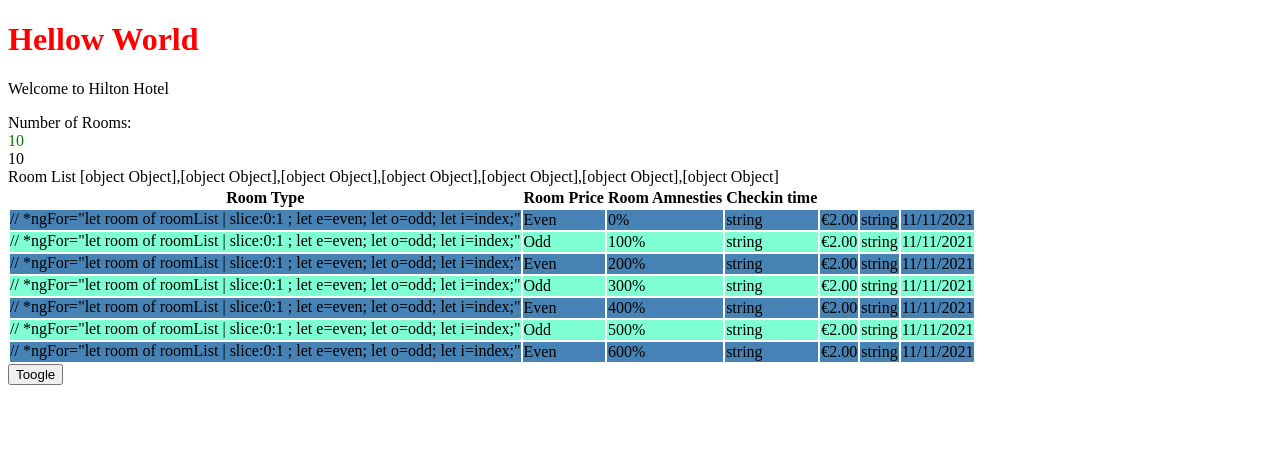
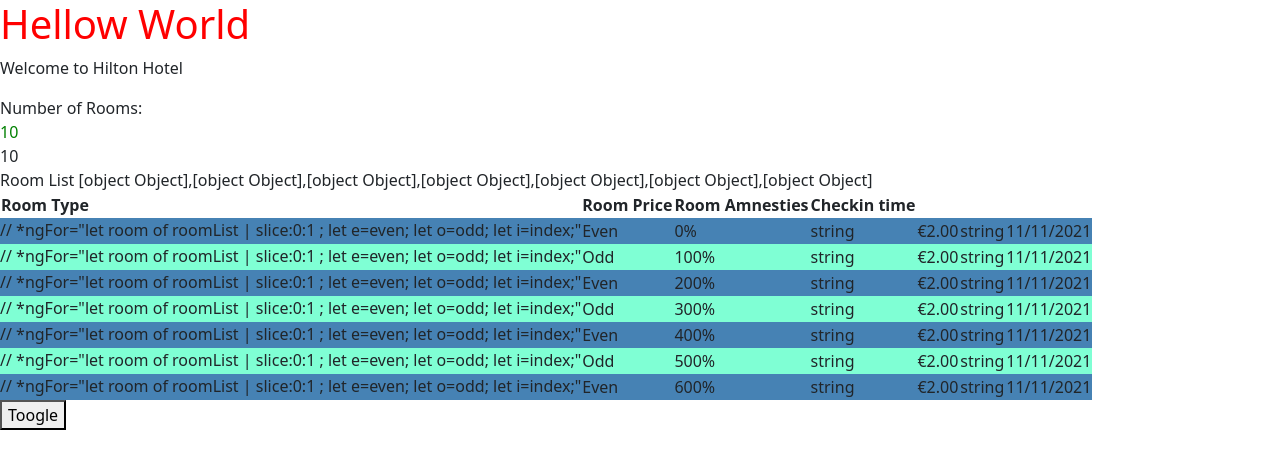
Before and after one commit to javierjuanJJ/TypeScriptDemoProjects, an Angular app in the folder angular/hotelinventoryapp/: page / in a window 1280 px wide. Shown: the top 468 px of the page. Built offline with nearby package versions, Linux system fonts and the light colour scheme.

Commit message:
Commit 5

```diff
--- a/angular/hotelinventoryapp/angular.json
+++ b/angular/hotelinventoryapp/angular.json
@@ -25,7 +25,8 @@
               "projects/hotelinventory/src/assets"
             ],
             "styles": [
-              "projects/hotelinventory/src/styles.css"
+              "projects/hotelinventory/src/styles.css",
+              "node_modules/bootstrap/dist/css/bootstrap.min.css"
             ],
             "scripts": []
           },
--- a/angular/hotelinventoryapp/projects/hotelinventory/src/app/rooms/rooms.component.ts
+++ b/angular/hotelinventoryapp/projects/hotelinventory/src/app/rooms/rooms.component.ts
@@ -19,7 +19,16 @@
     };
 
     roomList: RoomList[] = [
-        {
+
+    ];
+
+    constructor() {
+
+
+    }
+
+    ngOnInit(): void {
+        this.roomList = [{
             rootType: 'string',
             amneties: 'string',
             price: 2,
@@ -74,16 +83,7 @@
                 photos: 'string',
                 checkInTime: new Date('11-Nov-2021'),
                 checkOutTime: new Date('11-Nov-2021'),
-        },
-    ];
-
-    constructor() {
-
-
-    }
-
-    ngOnInit(): void {
-
+            }];
     }
 
     toogle() {
--- a/angular/hotelinventoryapp/projects/hotelinventory/src/styles.css
+++ b/angular/hotelinventoryapp/projects/hotelinventory/src/styles.css
@@ -1 +1,2 @@
 /* You can add global styles to this file, and also import other style files */
+/*@import "~/node_modules/bootstrap/scss/functions";*/
```
Lines whose indentation alone changed are shown as unchanged.
